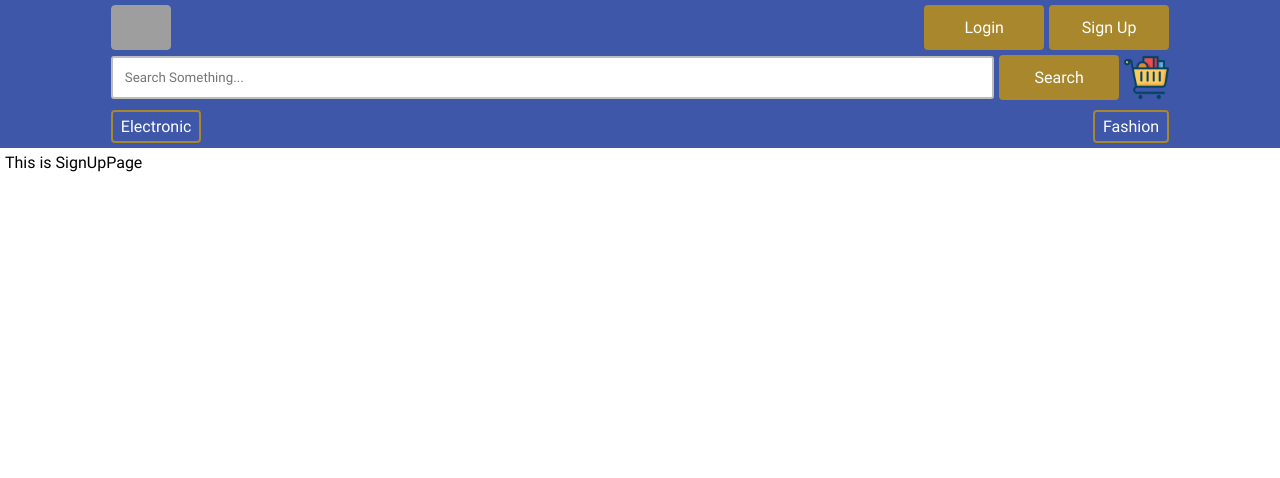
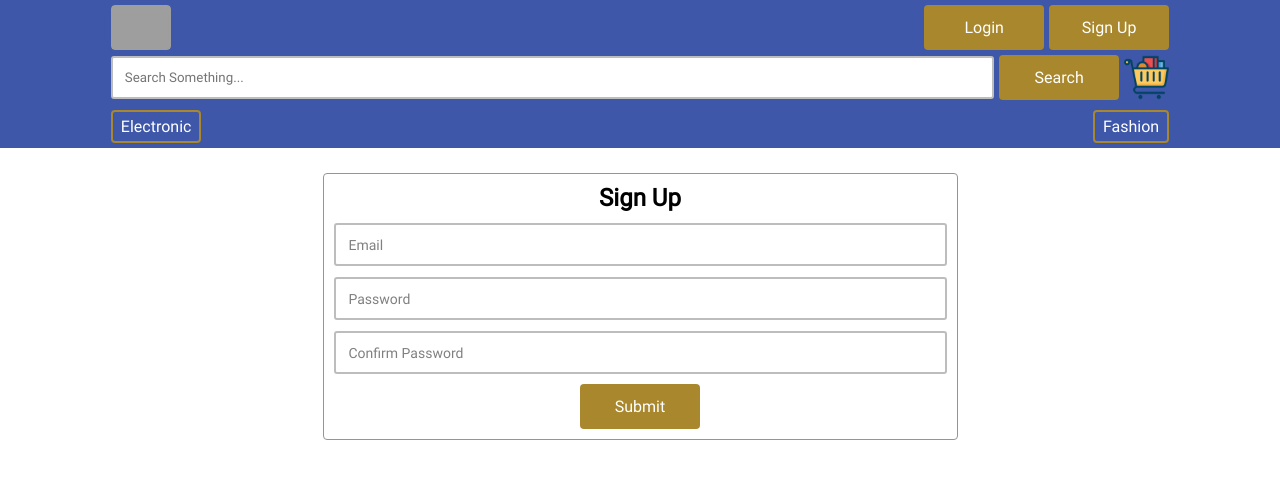
Before and after one commit to coding-CEO/GameFever-Frontend, a React (Create React App) app: page /signup in a window 1280 px wide. Shown: the top 478 px of the page. Built offline with nearby package versions, Linux system fonts and the light colour scheme; grey boxes are pictures that could not be loaded.

Commit message:
added signup page component

```diff
--- a/src/components/authentication_components/signup_page.tsx
+++ b/src/components/authentication_components/signup_page.tsx
@@ -1,16 +1,112 @@
 import React from 'react';
+
+import CustomTextInput from '../basic_components/input_components/custom_text_input';
+import NormalButton from '../basic_components/button_components/normal_button_component';
+
+import { Prompt } from 'react-router-dom';
 
 interface Props {
 
 }
 
-//TODO: complete this.
-class SignUpPage extends React.Component<Props, any> {
+interface State {
+    email: string;
+    password: string;
+    confirmPassword: string;
+    isEnable: boolean;
+    canShowPrompt: boolean;
+}
+
+class SignUpPage extends React.Component<Props, State> {
+
+    constructor(props: Props) {
+        super(props);
+        this.state = {
+            email: "",
+            password: "",
+            confirmPassword: "",
+            isEnable: true,
+            canShowPrompt: false,
+        }
+    }
+
+    isValidEmail = (email: string): boolean => {
+        //TODO: verify email syntax
+        return true;
+    }
+
+    isValidPassword = (password: string): boolean => {
+        //TODO: verigy password syntax
+        return true;
+    }
+
+    isValidConfirmPassword = (confirmPassword: string): boolean => {
+        return this.state.password === confirmPassword;
+    }
+
+    canShowPrompt = (email: string, password: string, confirmPassword: string): boolean => {
+        return email.length > 0 && password.length > 0 && confirmPassword.length > 0;
+    }
+
+    setEmail = (newEmail: string): void => {
+        this.setState({
+            email: newEmail,
+            canShowPrompt: this.canShowPrompt(newEmail, this.state.password, this.state.confirmPassword)
+        });
+    }
+
+    setPassword = (newPassword: string): void => {
+        this.setState({
+            password: newPassword,
+            canShowPrompt: this.canShowPrompt(this.state.email, newPassword, this.state.confirmPassword)
+        });
+    }
+
+    setConfirmPassword = (newConfirmPassword: string): void => {
+        this.setState({
+            confirmPassword: newConfirmPassword,
+            canShowPrompt: this.canShowPrompt(this.state.email, this.state.password, newConfirmPassword)
+        });
+    }
+
+    setLoginFormEnableStatus = (isEnable: boolean): void => {
+        this.setState({ isEnable: isEnable });
+    }
+
+    handleSubmit = (): void => {
+        this.setLoginFormEnableStatus(false);
+        if (this.state.email.length <= 0 || !this.isValidEmail(this.state.email)) {
+            this.setLoginFormEnableStatus(true);
+            //TODO: show error "enter email"
+            alert("enter email");
+        }
+        if (this.state.password.length <= 0 || !this.isValidPassword(this.state.password)) {
+            this.setLoginFormEnableStatus(true);
+            //TODO: show error "enter password"
+            alert("enter password");
+        }
+        if (this.state.confirmPassword.length <= 0 || !this.isValidConfirmPassword(this.state.confirmPassword)) {
+            this.setLoginFormEnableStatus(true);
+            //TODO: show error "enter password"
+            alert("enter confirm password");
+        }
+    }
 
     render() {
         return (
             <div className="signup_page_container">
-                This is SignUpPage
+                <Prompt message="Are you sure ?" when={this.state.canShowPrompt} />
+                <form className="col-t-6" onSubmit={(e) => { e.preventDefault(); }}>
+                    <h2>Sign Up</h2>
+                    <CustomTextInput placeholder="Email" type="text" isEnable={this.state.isEnable}
+                        onTextChange={this.setEmail} defaultValue={this.state.email} />
+                    <CustomTextInput placeholder="Password" type="password" isEnable={this.state.isEnable}
+                        onTextChange={this.setPassword} defaultValue={this.state.password} />
+                    <CustomTextInput placeholder="Confirm Password" type="password"
+                        isEnable={this.state.isEnable} onTextChange={this.setConfirmPassword}
+                        defaultValue={this.state.confirmPassword} />
+                    <NormalButton title="Submit" isEnable={this.state.isEnable} onClick={this.handleSubmit} />
+                </form>
             </div>
         );
     }
--- a/src/sass/authentication_components/authentication_components.scss
+++ b/src/sass/authentication_components/authentication_components.scss
@@ -1,3 +1,5 @@
+// Login and SignUp Page
+.signup_page_container,
 .login_page_container {
   @include flex(row, center);
 
```
